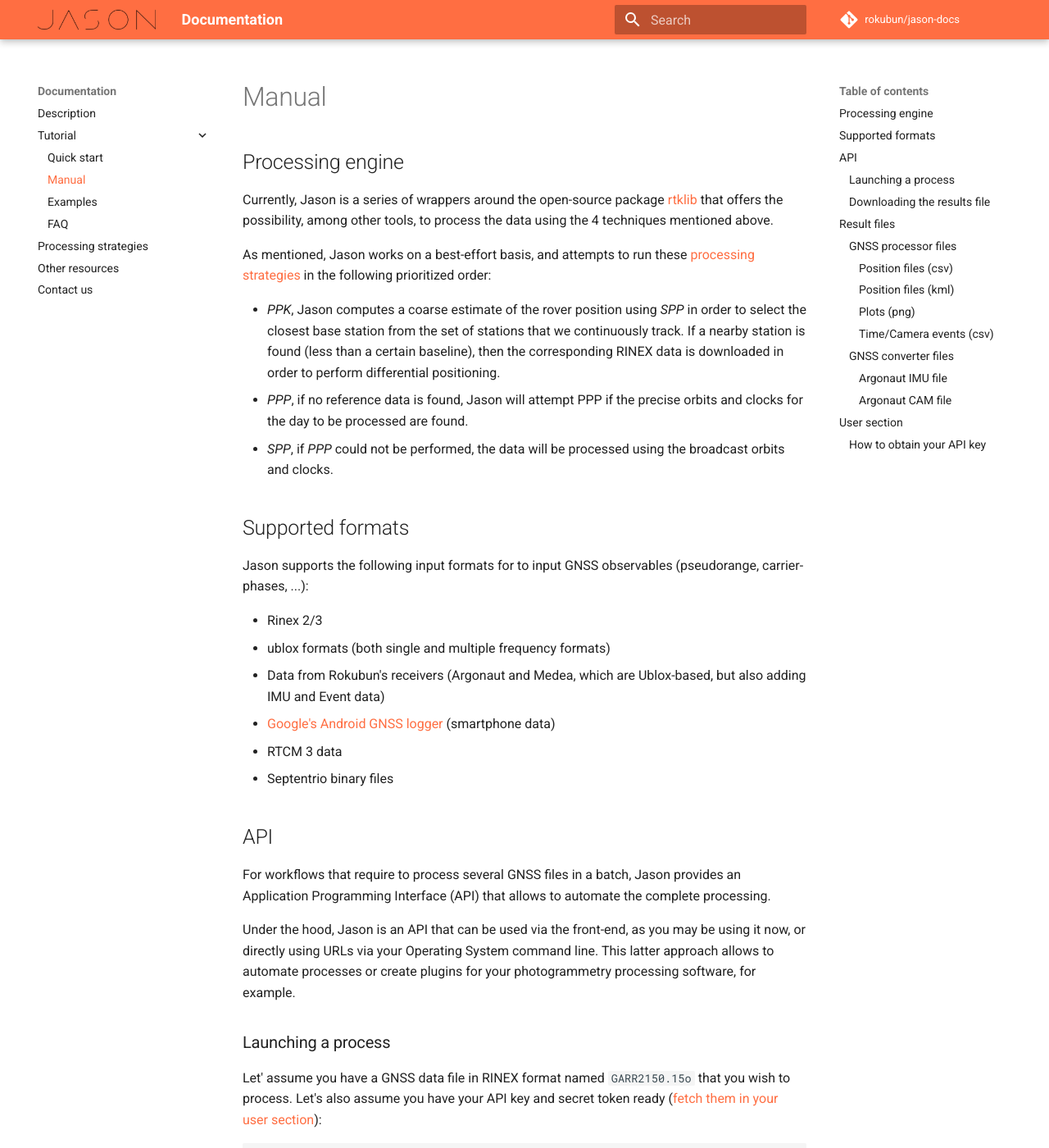
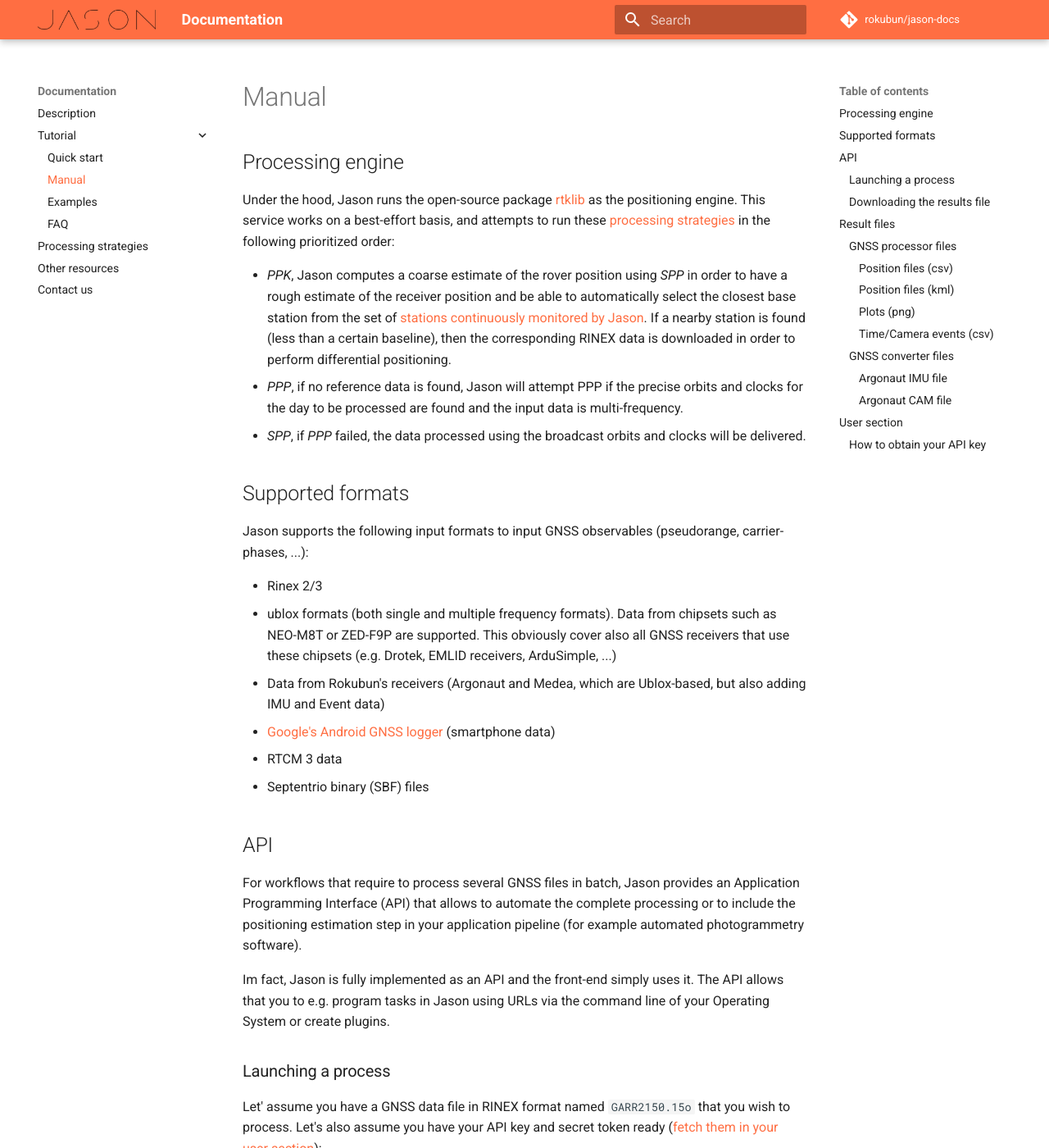
Before and after one commit to rokubun/jason-docs, an MkDocs documentation site: the page built from docs/manual.md, in a window 1280 px wide and 1400 px high. Shown: the whole window at 82% size. Built offline with MkDocs 1.6.1 and Material for MkDocs 9.7.7, drawn with Linux system fonts in a browser that asks for light colours; comment, search, counter and statistics services are not loaded; some of the changed text lies outside the part shown.

Commit message:
fix: review manual and quickstart

````diff
--- a/docs/manual.md
+++ b/docs/manual.md
@@ -2,46 +2,49 @@
 
 ## Processing engine
 
-Currently, Jason is a series of wrappers around the open-source package
-[rtklib](http://wwww.rtklib.com) that offers the possibility, among other tools,
-to process the data using the 4 techniques mentioned above.
-
-As mentioned, Jason works on a best-effort basis, and attempts to run these
+Under the hood, Jason runs the open-source package
+[rtklib](http://wwww.rtklib.com) as the positioning engine. This service works
+on a best-effort basis, and attempts to run these
 [processing strategies](../strategies) in the following prioritized order:
 
 - _PPK_, Jason computes a coarse estimate of the rover position using _SPP_ in
-  order to select the closest base station from the set of stations that we
-  continuously track. If a nearby station is found (less than a certain baseline),
+  order to have a rough estimate of the receiver position and be able to
+  automatically select the closest base station from the set of
+  [stations continuously monitored by Jason](https://jason.rokubun.cat/#!/login#coverage).
+  If a nearby station is found (less than a certain baseline),
   then the corresponding RINEX data is downloaded in order to perform differential
   positioning.
 - _PPP_, if no reference data is found, Jason will attempt PPP if the precise
-  orbits and clocks for the day to be processed are found.
-- _SPP_, if _PPP_ could not be performed, the data will be processed using
-  the broadcast orbits and clocks.
+  orbits and clocks for the day to be processed are found and the input data
+  is multi-frequency.
+- _SPP_, if _PPP_ failed, the data processed using the broadcast orbits and
+  clocks will be delivered.
 
 ## Supported formats
 
-Jason supports the following input formats for to input GNSS observables
+Jason supports the following input formats to input GNSS observables
 (pseudorange, carrier-phases, ...):
 
 - Rinex 2/3
-- ublox formats (both single and multiple frequency formats)
+- ublox formats (both single and multiple frequency formats). Data from chipsets
+  such as NEO-M8T or ZED-F9P are supported. This obviously cover also all GNSS
+  receivers that use these chipsets (e.g. Drotek, EMLID receivers, ArduSimple, ...)
 - Data from Rokubun's receivers (Argonaut and Medea, which are Ublox-based, but
   also adding IMU and Event data)
 - [Google's Android GNSS logger](https://github.com/google/gps-measurement-tools/tree/master/GNSSLogger) (smartphone data)
 - RTCM 3 data
-- Septentrio binary files
+- Septentrio binary (SBF) files
 
 ## API
 
-For workflows that require to process several GNSS files in a batch, Jason
+For workflows that require to process several GNSS files in batch, Jason
 provides an Application Programming Interface (API) that allows to automate
-the complete processing.
+the complete processing or to include the positioning estimation step in your
+application pipeline (for example automated photogrammetry software).
 
-Under the hood, Jason is an API that can be used via the front-end, as you may
-be using it now, or directly using URLs via your Operating System command line.
-This latter approach allows to automate processes or create plugins for your
-photogrammetry processing software, for example.
+Im fact, Jason is fully implemented as an API and the front-end simply uses
+it. The API allows that you to e.g. program tasks in Jason using URLs via
+the command line of your Operating System or create plugins.
 
 ### Launching a process
 
@@ -123,8 +126,7 @@
 
 Once the status of the process is finished (`"status": "FINISHED"`, under
 `"process"`), the JSON response generated by the previous command will contain,
-at the end, the link to the zipped result file with figures, Google Earth's KML
-file, text file with positions, etcetera:
+at the end, the link to the [zipped result file](#gnss-processor-files) with the result of the process:
 
 ```json
     ...
@@ -163,14 +165,10 @@
 urllib.request.urlretrieve(url)
 ```
 
-The zip file contains a Google Earth's KML file, the results file and different
-figures with the quality metrics. You have a description of each file in the
-README file included in the ZIP file.
-
 ## Result files
 
 This section include the information of the various file formats delivered by
-the service.
+Jason.
 
 ### GNSS processor files
 
@@ -290,7 +288,9 @@
 #### Argonaut CAM file
 
 In addition, Argonaut/Medea receivers store any time event that has been
-triggered during the data recording campaign. Converting a file that contains
+triggered during the data recording campaign by means of a hot-shoe mounted
+on a photogrammetry SLR camera or [MicaSense](http://www.micasense.com).
+Converting a file that contains
 time (cam) events will result in the generation of a file with 2 columns:
 (1) the GPS week and (2) the seconds within the GPS week when the time event
 took place.
````
Also changed, not shown: other parts of docs/manual.md (+1 -1 lines), docs/index.md (+3 -1 lines), docs/quickstart.md (+12 -11 lines).
